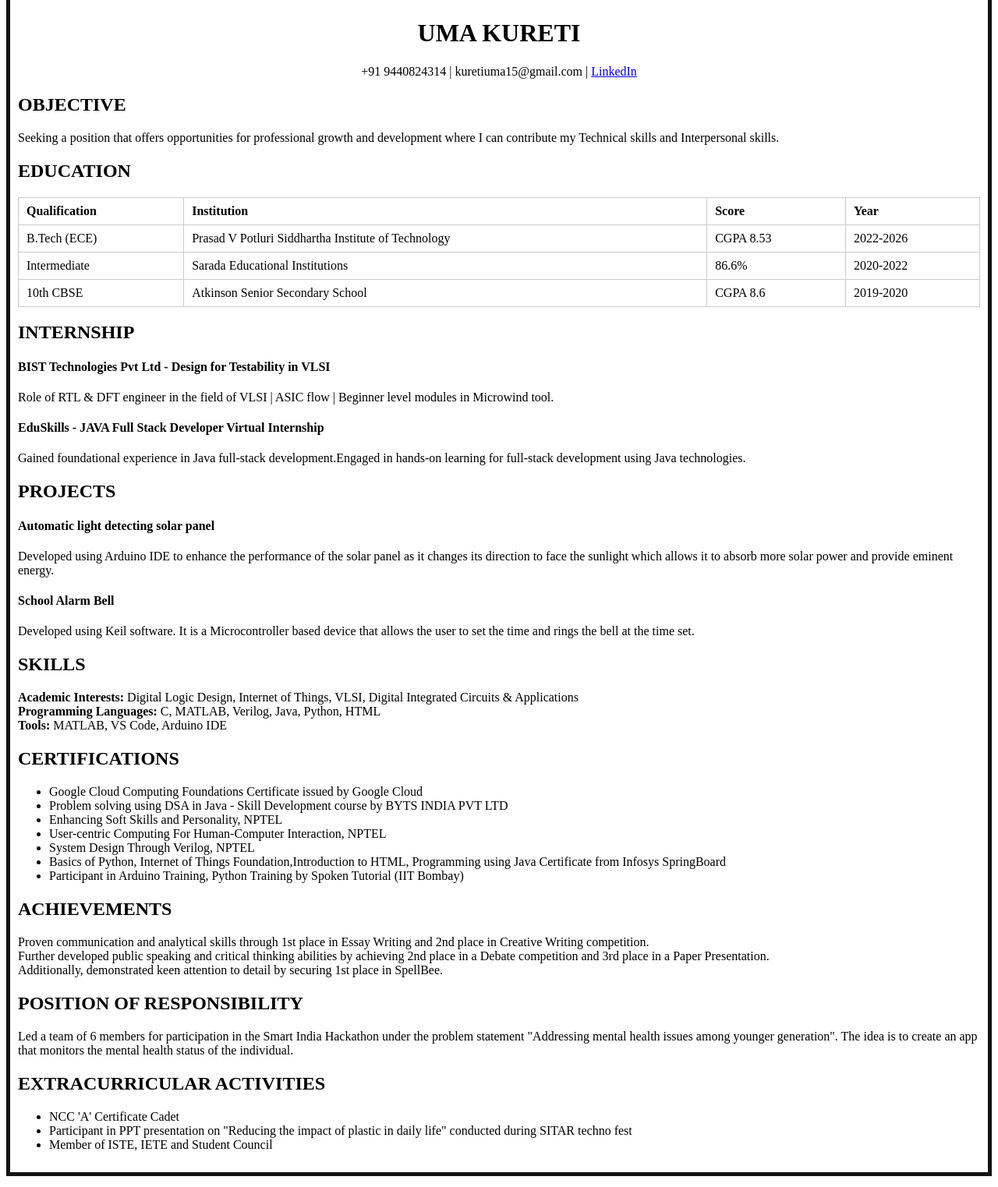
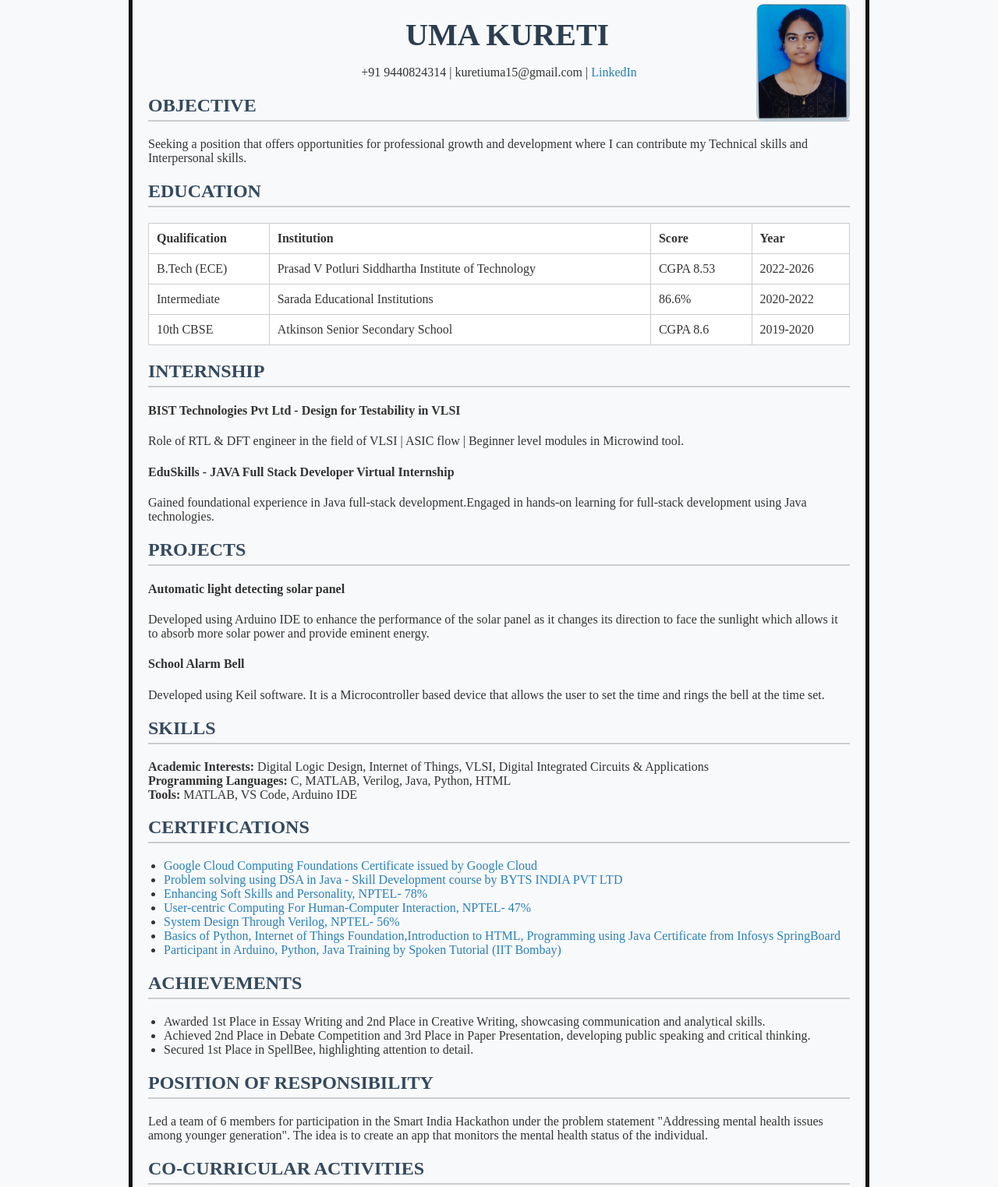
Before and after one commit to kuretiuma/kuretiuma.github.io, a plain HTML site: page index.html in a window 1280 px wide. Shown: the part 20-1543 px from the top of the page at 78% size. Drawn offline with Linux system fonts and the light colour scheme.

Commit message:
index.html

```diff
--- a/index.html
+++ b/index.html
@@ -4,33 +4,71 @@
     <meta charset="UTF-8">
     <meta name="viewport" content="width=device-width, initial-scale=1.0">
     <title>UMA KURETI</title>
+    <style>
+        body {
+            font-family: 'Times New Roman', Times, serif;
+            background-color: #f8f9fa;
+            color: #333;
+            border: 5px solid #131313;
+            padding: 20px;
+            max-width: 900px;
+            margin: 0 auto;
+        }
+        header {
+            display: flex;
+            justify-content: space-between;
+            align-items: center;
+        }
+        header h1 {
+            margin: 0;
+            font-size: 2.5em;
+            color: #2c3e50;
+        }
+        header img {
+            width: 120px;
+            height: auto;
+            border-radius: 10px;
+        }
+        h2 {
+            color: #34495e;
+            border-bottom: 2px solid #ccc;
+            padding-bottom: 5px;
+        }
+        table {
+            width: 100%;
+            border-collapse: collapse;
+            margin-top: 10px;
+            background-color: #ffffff;
+        }
+        th, td {
+            border: 1px solid #ccc;
+            padding: 10px;
+            text-align: left;
+        }
+        ul {
+            padding-left: 20px;
+        }
+        a {
+            color: #2980b9;
+            text-decoration: none;
+        }
+        a:hover {
+            text-decoration: underline;
+        }
+    </style>
 </head>
 <body>
-    <style>
-        body {
-    border: 5px solid #131313;
-    padding: 10px;
-    }
-.education-table {
-    width: 100%;
-    border-collapse:collapse;
-    margin-top: 15px;
-}
+    <header>
+        <pre><h1 style="font-family: 'Times New Roman';margin-top: -10%;">                                 UMA KURETI</h1></pre>
+        <img src="image.jpg" alt="Profile Photo">
+    </header>
+    <p style="text-align:center;margin-top: -8%;">+91 9440824314 | kuretiuma15@gmail.com | <a href="https://linkedin.com/in/umakureti" target="_blank">LinkedIn</a></p>
 
-.education-table th,
-.education-table td {
-    border: 1px solid #ccc;
-    padding: 8px 10px;
-    text-align: left;
-}
-    </style>
+    <h2>OBJECTIVE</h2>
+    <p>Seeking a position that offers opportunities for professional growth and development where I can contribute my Technical skills and Interpersonal skills.</p>
 
-<h1 style="text-align:center">UMA KURETI</h1>
-    <p style="text-align:center">+91 9440824314 | kuretiuma15@gmail.com | <a href="https://linkedin.com/in/umakureti" target="_blank">LinkedIn</a></p>
-    <h2 >OBJECTIVE</h2>
-            <p>Seeking a position that offers opportunities for professional growth and development where I can contribute my Technical skills and Interpersonal skills.</p>
     <h2>EDUCATION</h2>
-    <table class="education-table">
+    <table>
         <thead>
             <tr>
                 <th>Qualification</th>
@@ -66,31 +104,40 @@
     <p>Role of RTL & DFT engineer in the field of VLSI | ASIC flow | Beginner level modules in Microwind tool.</p>
     <h4>EduSkills - JAVA Full Stack Developer Virtual Internship</h4>
     <p>Gained foundational experience in Java full-stack development.Engaged in hands-on learning for full-stack development using Java technologies.</p>
-<h2 >PROJECTS</h2>
+
+    <h2>PROJECTS</h2>
     <h4>Automatic light detecting solar panel</h4>
     <p>Developed using Arduino IDE to enhance the performance of the solar panel as it changes its direction to face the sunlight which allows it to absorb more solar power and provide eminent energy.</p>
     <h4>School Alarm Bell</h4>
     <p>Developed using Keil software. It is a Microcontroller based device that allows the user to set the time and rings the bell at the time set.</p>
 
     <h2>SKILLS</h2>
-<strong>Academic Interests:</strong> Digital Logic Design, Internet of Things, VLSI, Digital Integrated Circuits & Applications
-<br><strong>Programming Languages:</strong> C, MATLAB, Verilog, Java, Python, HTML
-<br><strong>Tools:</strong> MATLAB, VS Code, Arduino IDE
-<h2 class="section-title">CERTIFICATIONS</h2>
-            <ul class="certification-list">
-                <li>Google Cloud Computing Foundations Certificate issued by Google Cloud</li>
-                <li>Problem solving using DSA in Java - Skill Development course by BYTS INDIA PVT LTD</li>
-                <li>Enhancing Soft Skills and Personality, NPTEL</li>
-                <li>User-centric Computing For Human-Computer Interaction, NPTEL</li>
-                <li>System Design Through Verilog, NPTEL</li>
-                <li>Basics of Python, Internet of Things Foundation,Introduction to HTML, Programming using Java Certificate from Infosys SpringBoard</li>
-                <li>Participant in Arduino Training, Python Training by Spoken Tutorial (IIT Bombay)</li>
+    <strong>Academic Interests:</strong> Digital Logic Design, Internet of Things, VLSI, Digital Integrated Circuits & Applications<br>
+    <strong>Programming Languages:</strong> C, MATLAB, Verilog, Java, Python, HTML<br>
+    <strong>Tools:</strong> MATLAB, VS Code, Arduino IDE
+
+    <h2>CERTIFICATIONS</h2>
+    <ul>
+        <li><a href="https://linkedin.com/in/umakureti" target="_blank">Google Cloud Computing Foundations Certificate issued by Google Cloud</a></li>
+        <li><a href="https://linkedin.com/in/umakureti" target="_blank">Problem solving using DSA in Java - Skill Development course by BYTS INDIA PVT LTD</a></li>
+        <li><a href="https://archive.nptel.ac.in/content/noc/NOC23/SEM1/Ecertificates/109/noc23-hs30/Course/NPTEL23HS30S4491469604164420.jpg" target="_blank">Enhancing Soft Skills and Personality, NPTEL- 78%</a></li>
+        <li><a href="https://archive.nptel.ac.in/content/noc/NOC24/SEM1/Ecertificates/106/noc24-cs50/Course/NPTEL24CS50S34260036130101443.pdf" target="_blank">User-centric Computing For Human-Computer Interaction, NPTEL- 47%</a></li>
+        <li><a href="https://archive.nptel.ac.in/content/noc/NOC24/SEM2/Ecertificates/108/noc24-ee94/Course/NPTEL24EE94S34960080402691985.pdf" target="_blank">System Design Through Verilog, NPTEL- 56%</a></li>
+        <li><a href="https://drive.google.com/drive/folders/1yS14-aJuwkrsOp5axv-mPoOTuN_A7N59?usp=sharing" target="_blank">Basics of Python, Internet of Things Foundation,Introduction to HTML, Programming using Java Certificate from Infosys SpringBoard</a></li>
+        <li><a href="https://drive.google.com/drive/folders/1aWBGiSgGEPU5iHKyegm7o_pSRPq94zNy?usp=sharing" target="_blank">Participant in Arduino, Python, Java Training by Spoken Tutorial (IIT Bombay)</a></li>
     </ul>
-<h2 class="section-title">ACHIEVEMENTS</h2>
-            <p> Proven communication and analytical skills through 1st place in Essay Writing and 2nd place in Creative Writing competition.<br>Further developed public speaking and critical thinking abilities by achieving 2nd place in a Debate competition and 3rd place in a Paper Presentation. <br>Additionally, demonstrated keen attention to detail by securing 1st place in SpellBee.</p>
-<h2 >POSITION OF RESPONSIBILITY</h2>
+
+    <h2>ACHIEVEMENTS</h2>
+    <ul>
+        <li>Awarded 1st Place in Essay Writing and 2nd Place in Creative Writing, showcasing communication and analytical skills.</li>
+        <li>Achieved 2nd Place in Debate Competition and 3rd Place in Paper Presentation, developing public speaking and critical thinking. </li>
+        <li>Secured 1st Place in SpellBee, highlighting attention to detail.</li>
+    </ul>
+
+    <h2>POSITION OF RESPONSIBILITY</h2>
     <p> Led a team of 6 members for participation in the Smart India Hackathon under the problem statement "Addressing mental health issues among younger generation". The idea is to create an app that monitors the mental health status of the individual.</p>
-<h2 >EXTRACURRICULAR ACTIVITIES</h2>
+
+    <h2>CO-CURRICULAR ACTIVITIES</h2>
     <ul>
         <li>NCC 'A' Certificate Cadet</li>
         <li>Participant in PPT presentation on "Reducing the impact of plastic in daily life" conducted during SITAR techno fest</li>
```
Lines whose indentation alone changed are shown as unchanged.
